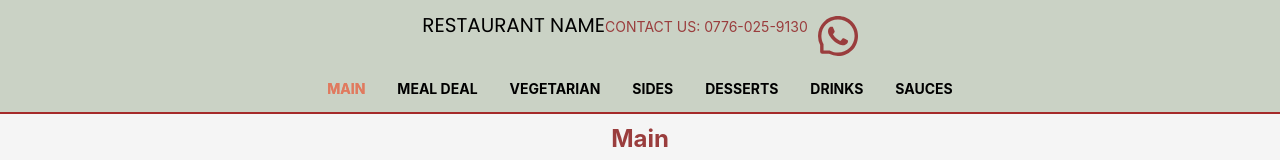
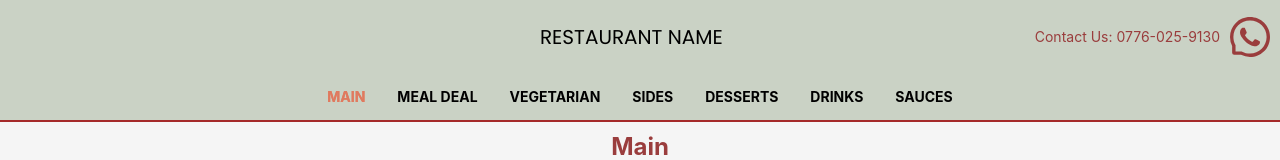
Before and after one commit to OnurTKNGundogdu/threeJS, a React (Create React App) app: page / in a window 1280 px wide. Shown: the top 160 px of the page. Built offline with nearby package versions, Linux system fonts and the light colour scheme.

Commit message:
header align issıue fixed

```diff
--- a/src/component/Header/Header.css
+++ b/src/component/Header/Header.css
@@ -1,8 +1,16 @@
 .header {
   width: 100%;
   background-color: #cad2c5;
-  text-align: center;
   z-index: 1000;
+  padding: 5px 10px;
+}
+
+.header-content {
+  padding-left: 218px;
+  display: flex;
+  justify-content: space-between; /* Space between title and contact info */
+  align-items: center; /* Center vertically */
+  width: 100%;
 }
 
 .header-title {
@@ -11,7 +19,14 @@
   text-transform: uppercase;
   margin: 0;
   font-family: 'Poppins', sans-serif !important;
+  text-align: center; /* Center the title */
+  flex: 1; /* Allow the title to take available space */
+}
 
+.contact-info {
+  display: flex;
+  align-items: center; /* Align items vertically */
+  justify-content: flex-end; /* Align to the right */
 }
 
 .footer-text {
@@ -23,6 +38,7 @@
   display: flex;
   align-items: center;
 }
+
 .ant-layout-header {
   padding: 0px;
   background: none;
@@ -31,6 +47,9 @@
 }
 
 @media (max-width: 600px) {
+  .header-content {
+    padding-left: 40px;
+  }
   #footerText {
     display: none;
   }
--- a/src/component/Header/Header.js
+++ b/src/component/Header/Header.js
@@ -6,18 +6,9 @@ import { Typography } from 'antd';
 export const Header = () => {
   return (
     <header className='header'>
-      <div
-        style={{
-          width: '100%',
-          display: 'flex',
-          justifyContent: 'space-between',
-          alignItems: 'center',
-          padding: '10px 20px',
-        }}
-      >
-        <Typography style={{ flex: 1, left: '50%', textAlign: 'center' }} className='header-title'>
-          Restaurant Name
-          <div style={{ display: 'inline-flex' }}>
+      <div className='header-content'>
+        <div className='header-title'>Restaurant Name</div>
+        <div className='contact-info'>
           <Typography className='footer-text' id='footerText'>
             Contact Us: 0776-025-9130
           </Typography>
@@ -31,7 +22,6 @@ export const Header = () => {
             <WhatsAppOutlined style={{ fontSize: '40px', color: '#9A3D3D' }} />
           </a>
         </div>
-        </Typography>
       </div>
     </header>
   );
```
Lines whose indentation alone changed are shown as unchanged.
